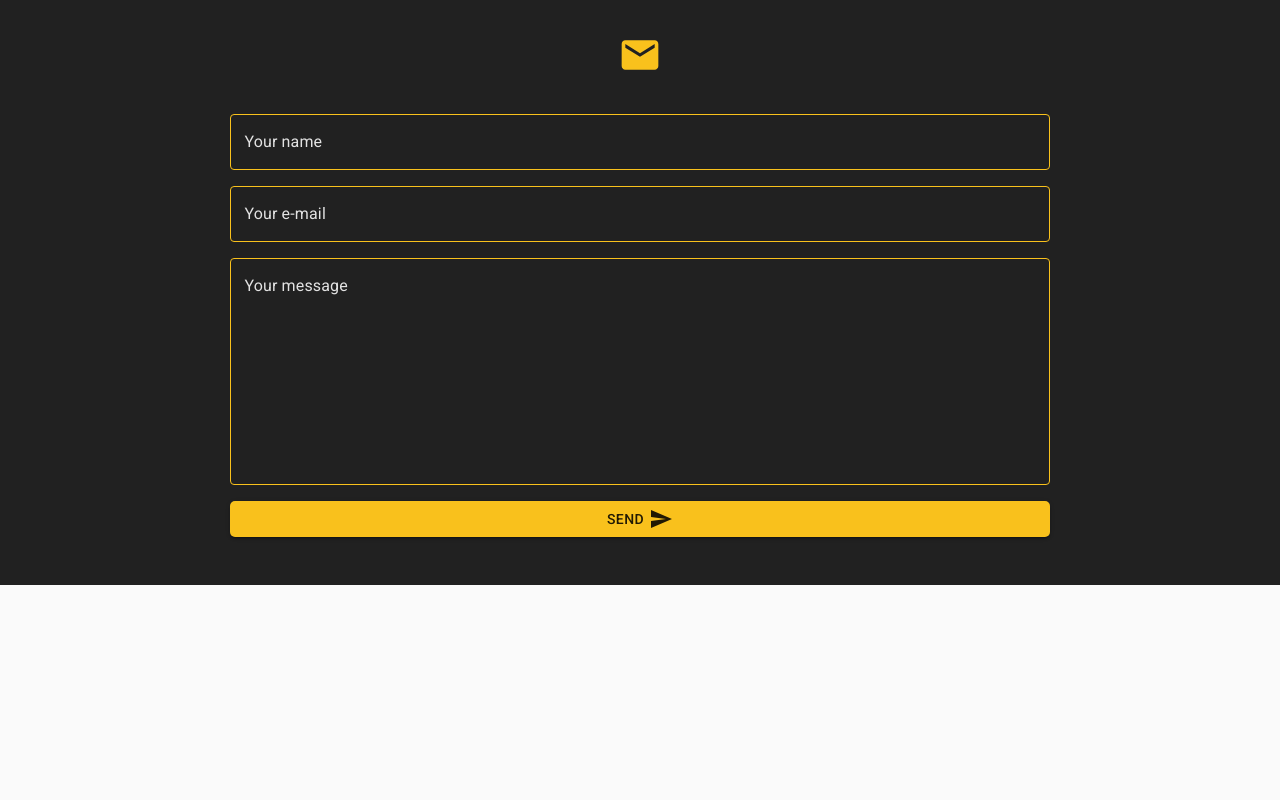
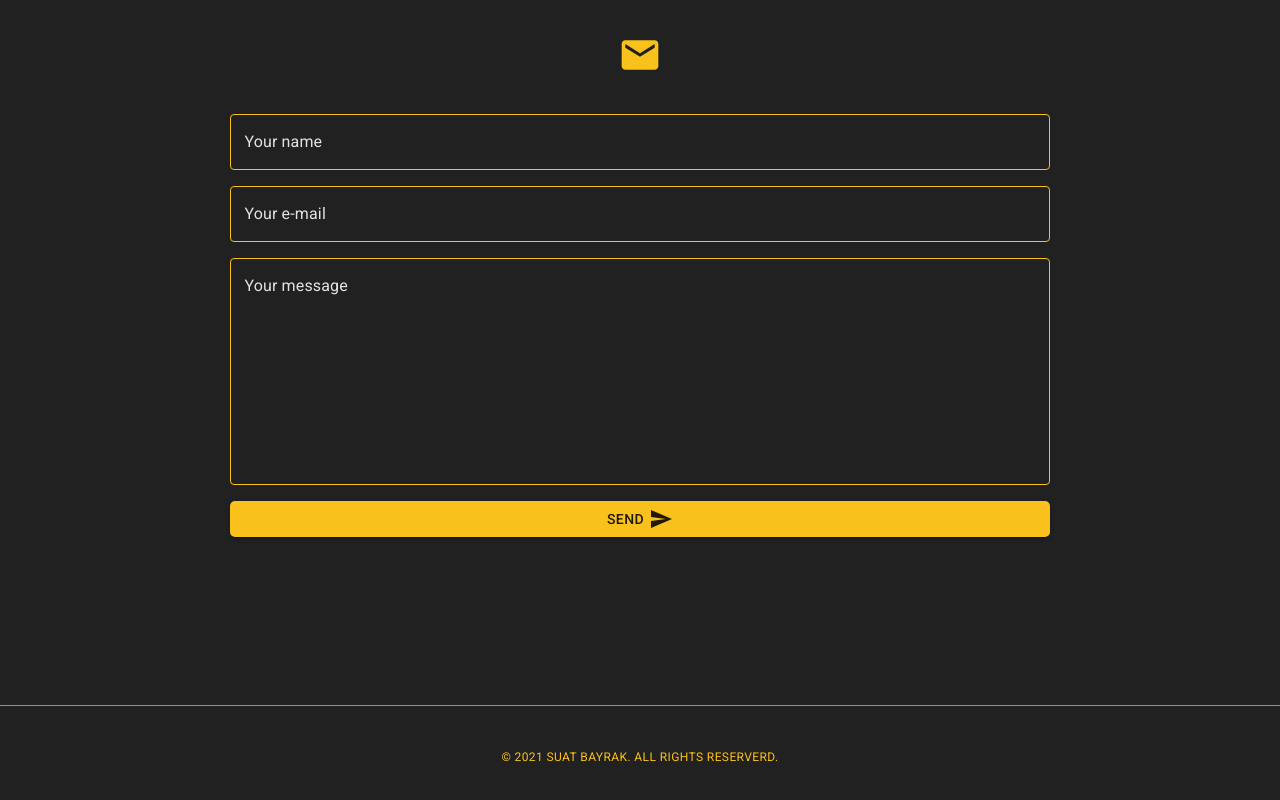
Before and after one commit to sbayrak/suatbayrak-portfolio-materialui, a React (Create React App) app: page / in a window 1280 px wide. Shown: the part 3562-4362 px from the top of the page. Before the commit the page ends 4147 px from the top, so only its background shows below. Built offline with nearby package versions, Linux system fonts and the light colour scheme.

Commit message:
Added Footer, working on transition animations

```diff
--- a/src/App.js
+++ b/src/App.js
@@ -5,6 +5,7 @@ import Home from './components/sections/Home';
 import About from './components/sections/About';
 import Portfolio from './components/sections/Portfolio';
 import Contact from './components/sections/Contact';
+import Footer from './components/layout/Footer';
 
 const useStyles = makeStyles((theme) => ({
   bg: { backgroundColor: theme.palette.grey[900] },
@@ -19,6 +20,7 @@ const App = () => {
       <About></About>
       <Portfolio></Portfolio>
       <Contact></Contact>
+      <Footer></Footer>
     </div>
   );
 };
--- /dev/null
+++ b/src/components/layout/Footer.js
@@ -0,0 +1,34 @@
+import React, { Fragment } from 'react';
+import { CssBaseline, Container, Typography, Grid } from '@material-ui/core';
+import { makeStyles } from '@material-ui/core/styles';
+
+const useStyles = makeStyles((theme) => ({
+  footerContainer: {
+    borderTop: '1px solid rgba(249, 193, 28, 0.7)',
+    marginTop: theme.spacing(15),
+    padding: theme.spacing(5),
+  },
+  Typo1: {
+    color: '#f9c11c',
+  },
+}));
+
+const Footer = () => {
+  const classes = useStyles();
+  return (
+    <Fragment>
+      <CssBaseline></CssBaseline>
+      <Container maxWidth='lg' className={classes.footerContainer}>
+        <Grid container>
+          <Grid item xs={12}>
+            <Typography variant='caption' className={classes.Typo1}>
+              &copy; 2021 SUAT BAYRAK. ALL RIGHTS RESERVERD.
+            </Typography>
+          </Grid>
+        </Grid>
+      </Container>
+    </Fragment>
+  );
+};
+
+export default Footer;
--- a/src/components/sections/Contact.js
+++ b/src/components/sections/Contact.js
@@ -312,7 +312,9 @@ const Contact = () => {
                       message='I love snacks'
                       key={vertical + horizontal}
                     >
-                      <Alert severity='error'>Please check your fields.</Alert>
+                      <Alert severity={showSnack}>
+                        Please check your fields.
+                      </Alert>
                     </Snackbar>
                   ) : (
                     <Snackbar
@@ -322,7 +324,7 @@ const Contact = () => {
                       message='I love snacks'
                       key={vertical + horizontal}
                     >
-                      <Alert severity='success'>
+                      <Alert severity={showSnack}>
                         Success! Your message delivered.
                       </Alert>
                     </Snackbar>
```
